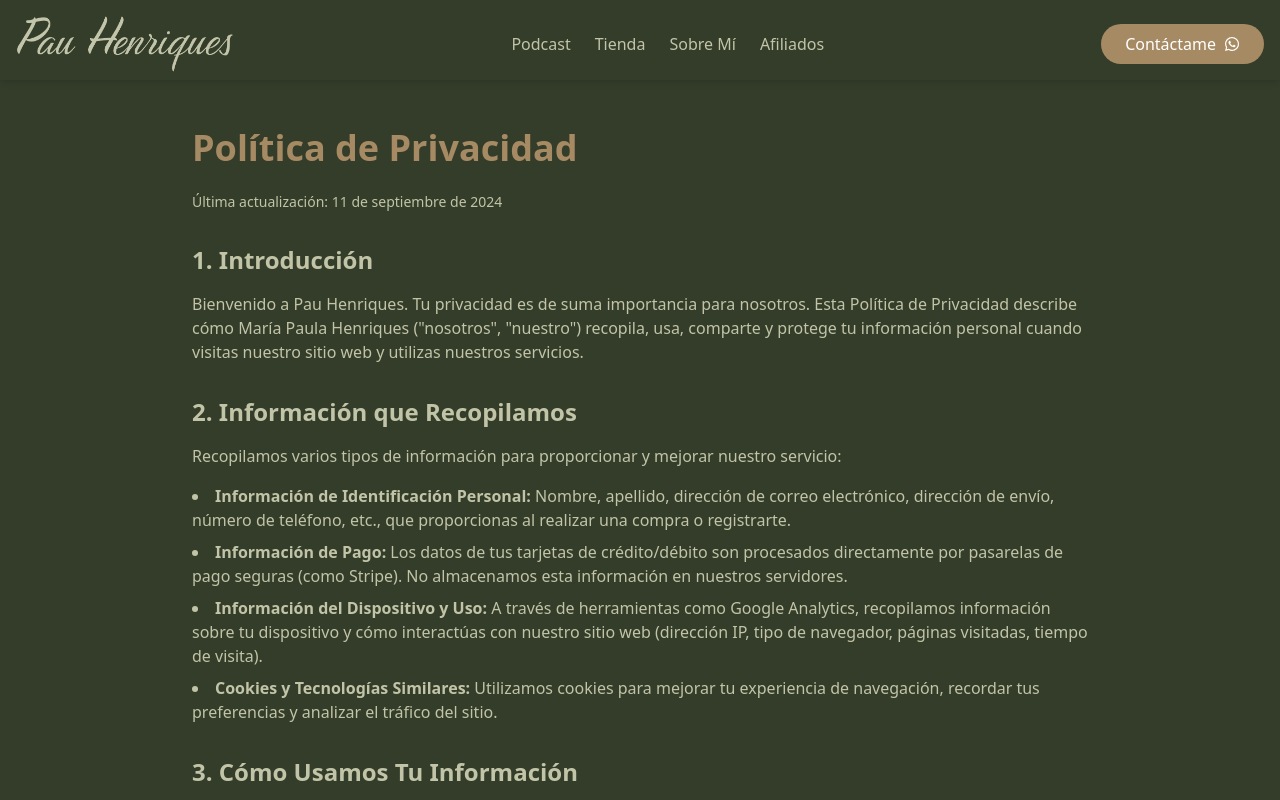
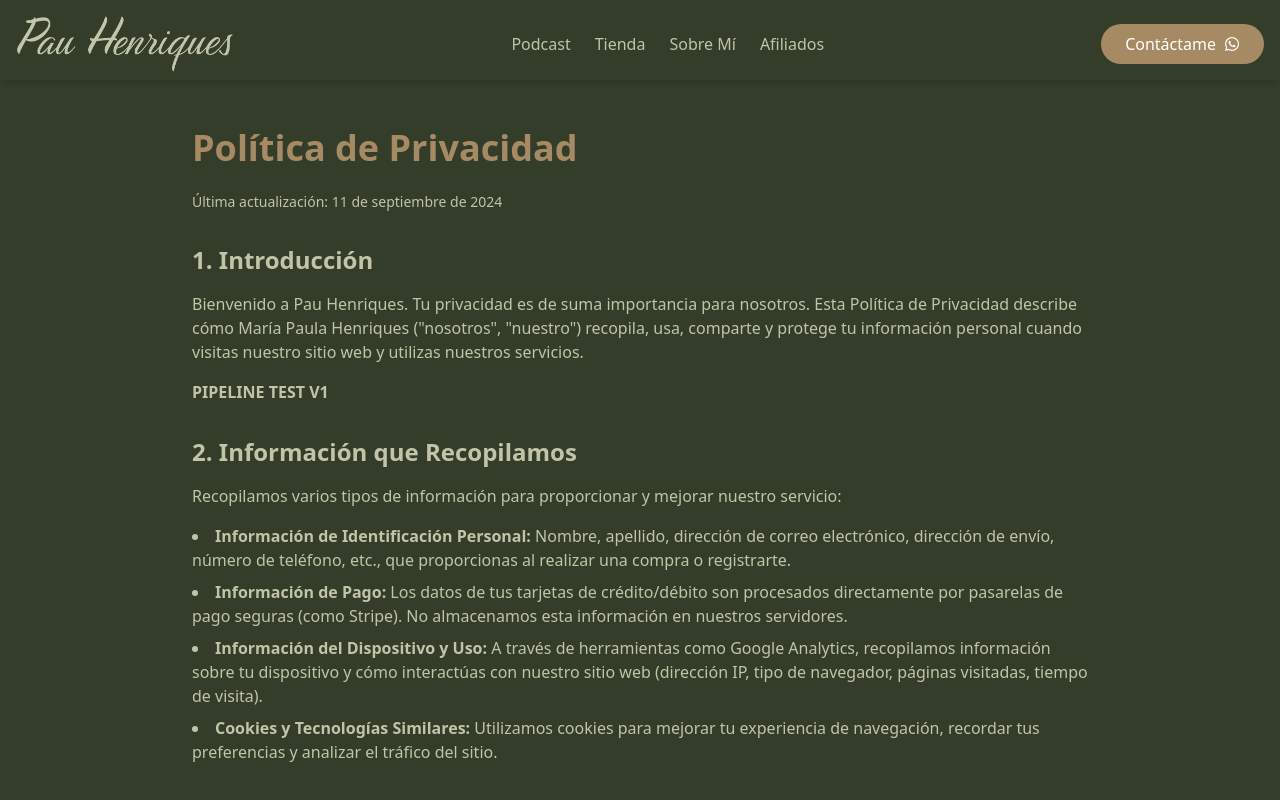
Before and after one commit to PandaITorg/pauhenriques-website, a Next.js app: page /politica-privacidad in a window 1280 px wide. Shown: the top 800 px of the page. Built offline with nearby package versions, Linux system fonts and the light colour scheme.

Commit message:
fix(hosting): remove legacy firebase.json and add test text

```diff
--- a/src/app/politica-privacidad/page.tsx
+++ b/src/app/politica-privacidad/page.tsx
@@ -35,6 +35,7 @@ export default function PoliticaPrivacidad() {
               protege tu información personal cuando visitas nuestro sitio web y
               utilizas nuestros servicios.
             </p>
+            <p className="text-accent-yellow font-bold mt-4">PIPELINE TEST V1</p>
           </section>
 
           <section>
```
Also changed, not shown: firebase.json (deleted).
